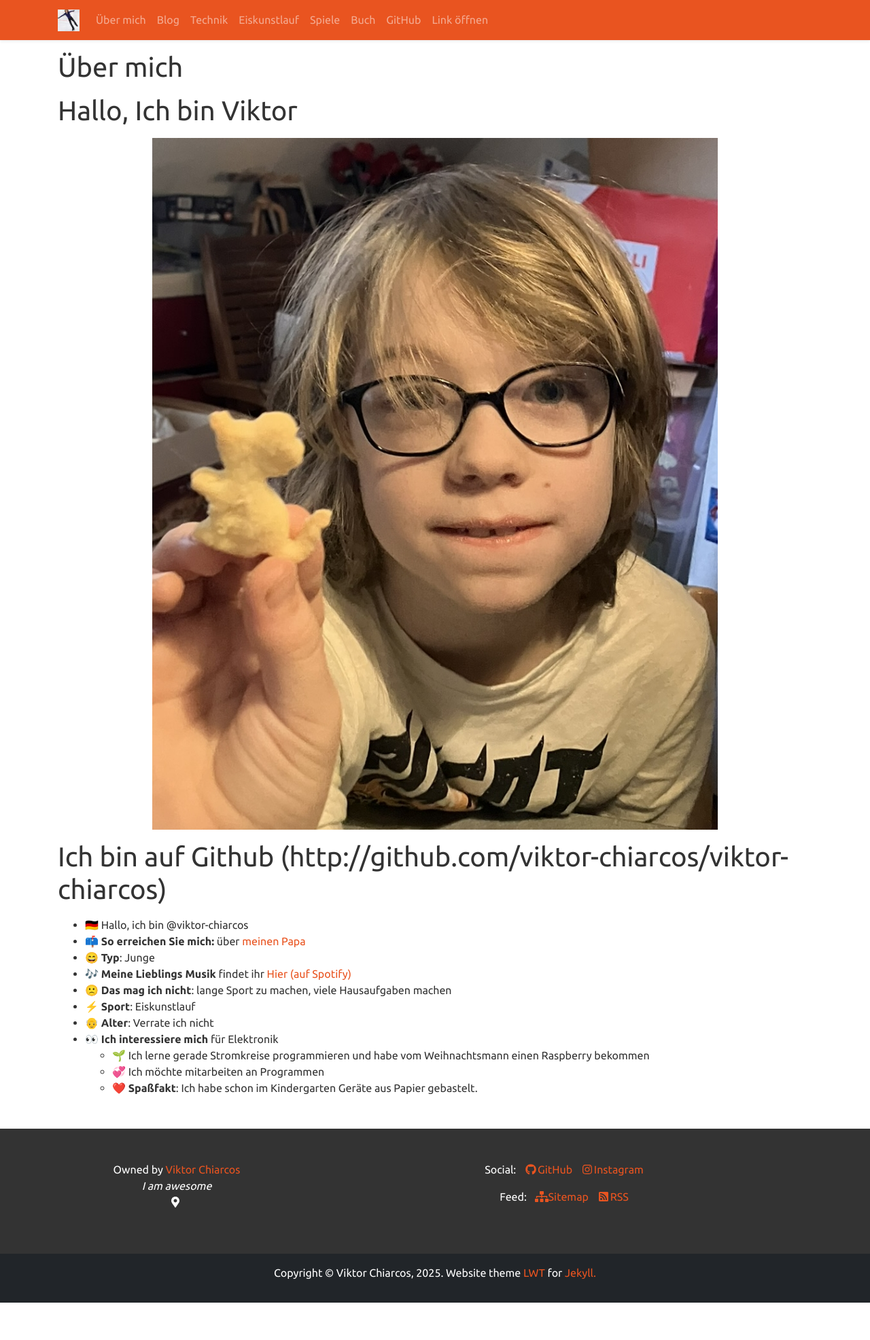
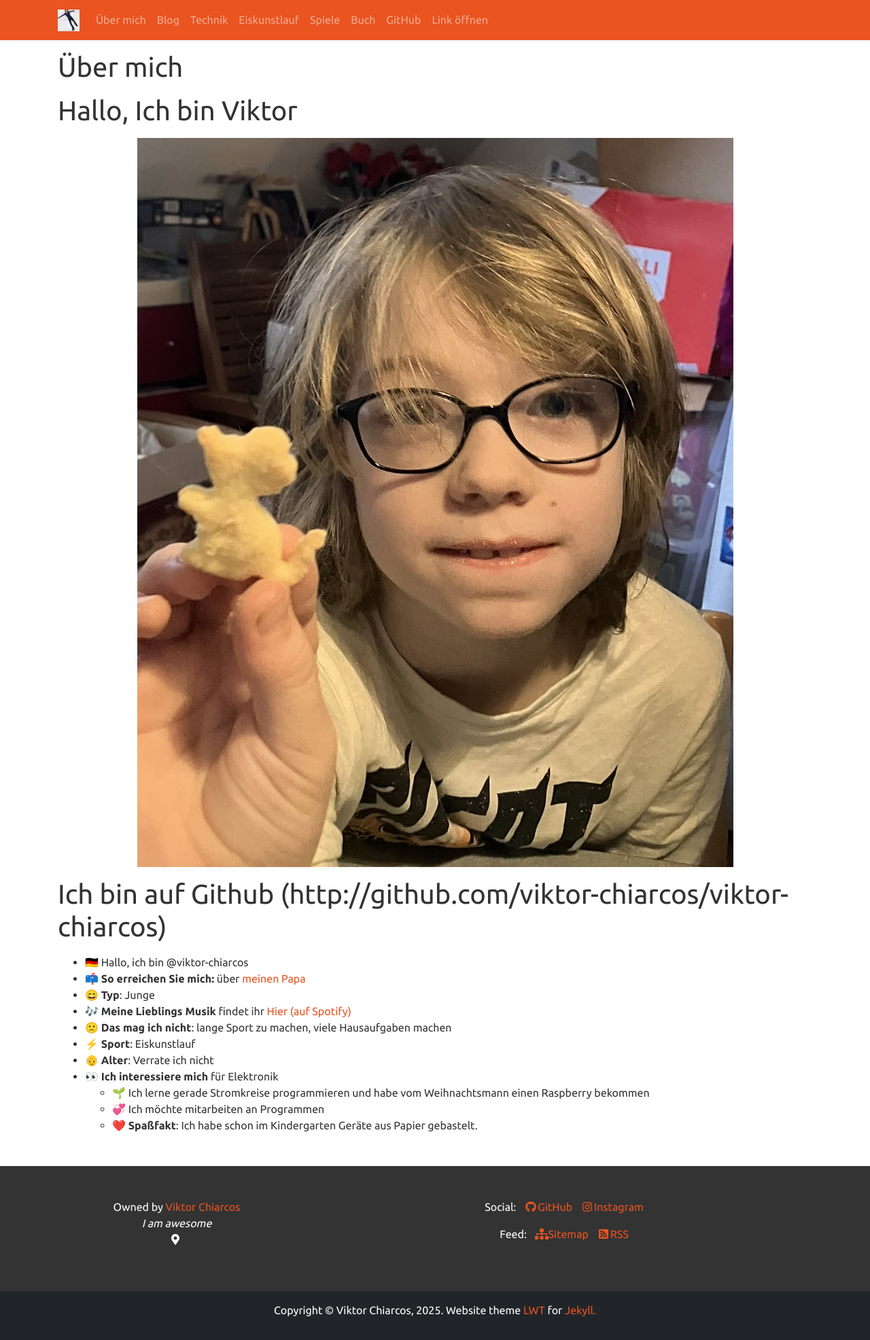
Before and after one commit to viktor-chiarcos/viktor-chiarcos.github.io, a Jekyll site: the page built from _pages/about.md, in a window 1280 px wide. Shown: the whole page at 68% size. Built offline with Jekyll 4.4.1, drawn with Linux system fonts in a browser that asks for light colours; before the commit the page ends 1917 px from its top, so only the background shows below that.

Commit message:
zentrierung

```diff
--- a/_pages/about.md
+++ b/_pages/about.md
@@ -9,7 +9,7 @@ permalink: /about/
 
 <!-- mit automatischer skalierung -->
 <div style="text-align: center;">
-	<img src="../Entwurf/VIKTOR-WEBBILD.jpg" alt="Bild: Das bin ich" style="width: 75%;text-align: center;" />
+	<img src="../Entwurf/VIKTOR-WEBBILD.jpg" alt="Bild: Das bin ich" style="height: 75%;text-align: center;" />
 </div>
 
 <!--
```
Also changed, not shown: _pages/github.md (+2 -0 lines).
